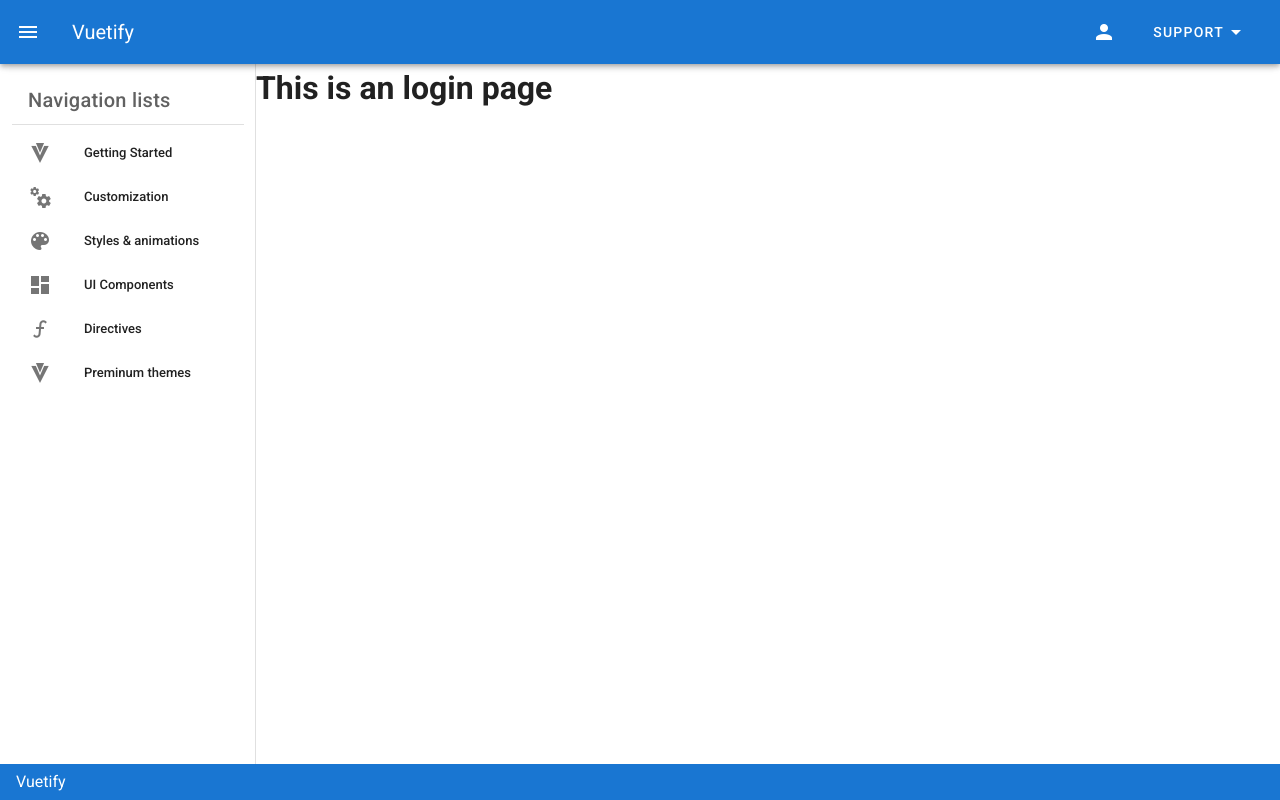
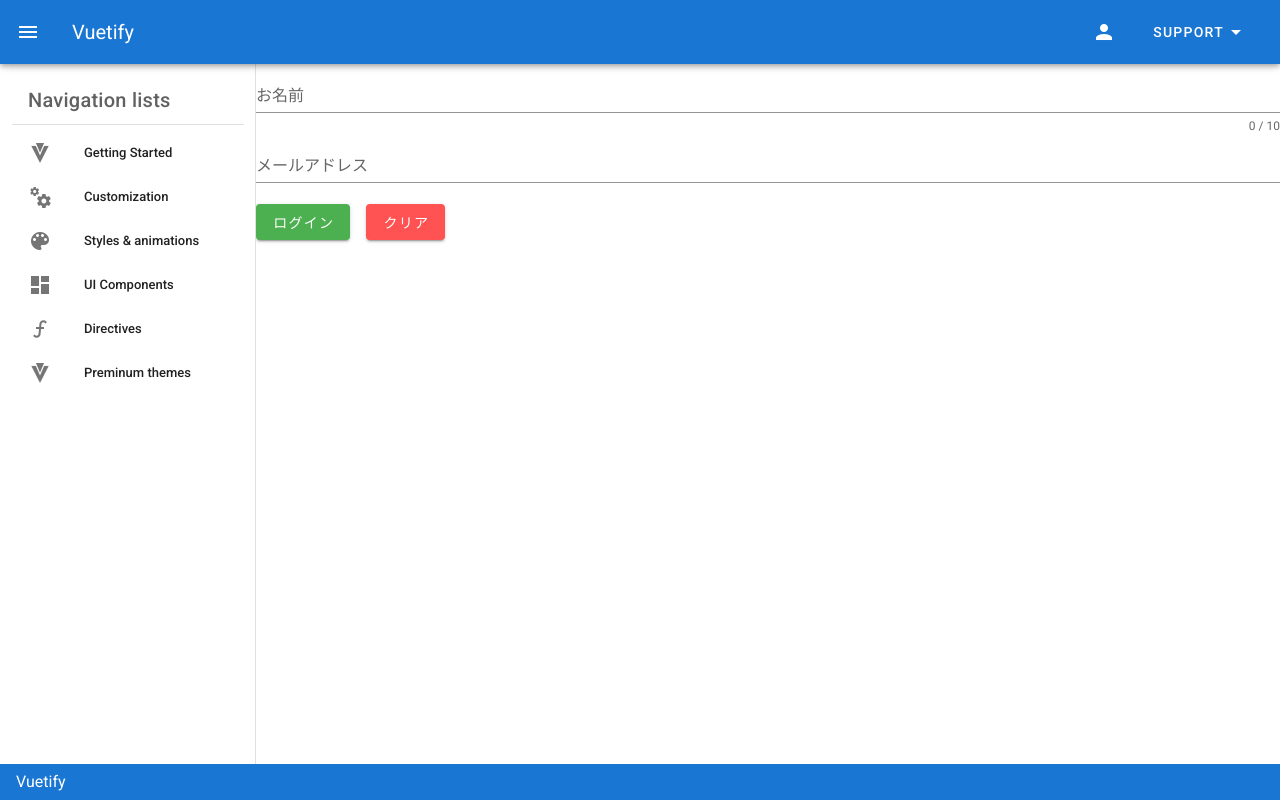
Before and after one commit to zhenggong/vuetify, a Vue app: page /login in a window 1280 px wide. Built offline with nearby package versions, Linux system fonts and the light colour scheme.

Commit message:
add sabmit btn

```diff
--- a/src/views/Login.vue
+++ b/src/views/Login.vue
@@ -1,5 +1,70 @@
 <template>
-  <div class="login">
-    <h1>This is an login page</h1>
-  </div>
+  <v-form
+    ref="form"
+    v-model="valid"
+    lazy-validation
+  >
+    <v-text-field
+      v-model="name"
+      :counter="10"
+      :rules="nameRules"
+      label="お名前"
+      required
+    ></v-text-field>
+
+    <v-text-field
+      v-model="email"
+      :rules="emailRules"
+      label="メールアドレス"
+      required
+    ></v-text-field>
+
+   <v-btn
+      :disabled="!valid"
+      color="success"
+      class="mr-4"
+      @click="validate"
+    >
+      ログイン
+    </v-btn>
+
+    <v-btn
+      color="error"
+      class="mr-4"
+      @click="reset"
+    >
+      クリア
+    </v-btn>
+
+  </v-form>
 </template>
+
+<script>
+  export default {
+    data: () => ({
+      valid: true,
+      name: '',
+      nameRules: [
+        v => !!v || 'お名前が必要',
+        v => (v && v.length <= 10) || 'Name must be less than 10 characters',
+      ],
+      email: '',
+      emailRules: [
+        v => !!v || 'メールアドレスが必要',
+        v => /.+@.+\..+/.test(v) || 'メールアドレスのフォームをご確認ください',
+      ],
+      checkbox: false,
+    }),
+
+    methods: {
+      validate () {
+        if (this.$refs.form.validate()) {
+          this.snackbar = true
+        }
+      },
+      reset () {
+        this.$refs.form.reset()
+      },
+    },
+  }
+</script>
--- a/src/views/Signup.vue
+++ b/src/views/Signup.vue
@@ -26,12 +26,21 @@
       required
     ></v-checkbox>
 
+     <v-btn
+      :disabled="!valid"
+      color="success"
+      class="mr-4"
+      @click="validate"
+    >
+      アカウント登録
+    </v-btn>
+
     <v-btn
       color="error"
       class="mr-4"
       @click="reset"
     >
-      Reset Form
+      クリア
     </v-btn>
 
   </v-form>
@@ -43,13 +52,13 @@
       valid: true,
       name: '',
       nameRules: [
-        v => !!v || 'Name is required',
+        v => !!v || 'お名前が必要',
         v => (v && v.length <= 10) || 'Name must be less than 10 characters',
       ],
       email: '',
       emailRules: [
-        v => !!v || 'E-mail is required',
-        v => /.+@.+\..+/.test(v) || 'E-mail must be valid',
+        v => !!v || 'メールアドレスが必要',
+        v => /.+@.+\..+/.test(v) || 'メールアドレスのフォームをご確認ください',
       ],
       checkbox: false,
     }),
```
